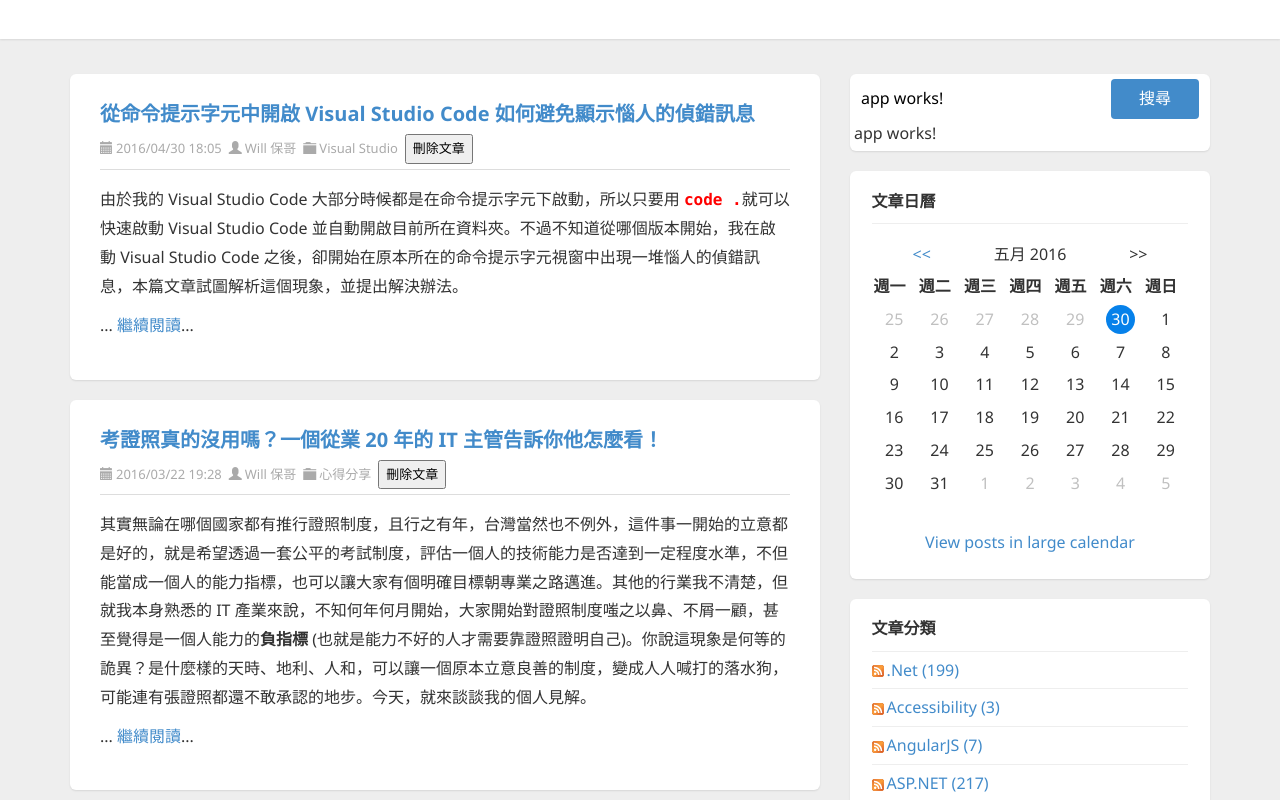
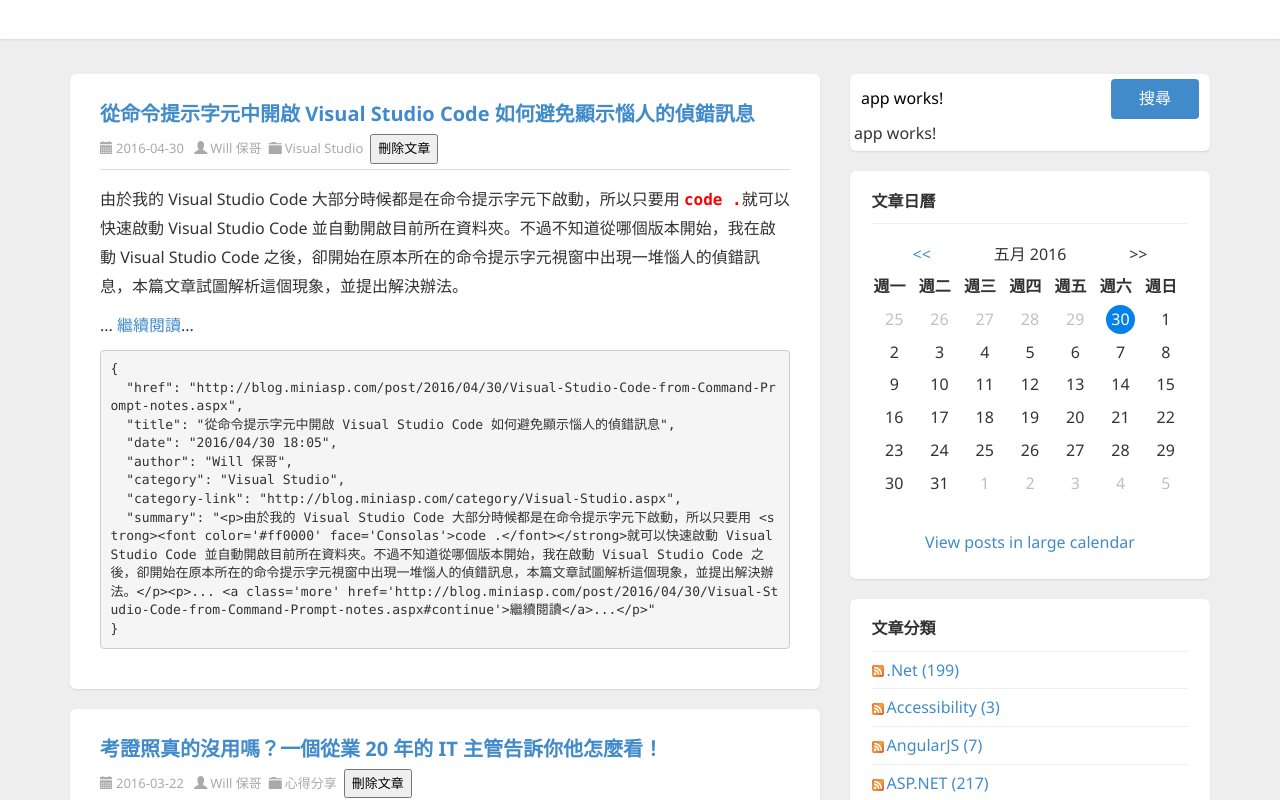
Before and after one commit to coolrare/demo0510, an Angular app: page / in a window 1280 px wide. Shown: the part 180-980 px from the top of the page. Built offline with nearby package versions, Linux system fonts and the light colour scheme.

Commit message:
示範 Pipe 元件的用法

```diff
--- a/src/app/article/article.component.html
+++ b/src/app/article/article.component.html
@@ -4,7 +4,9 @@
         <a [href]="item.href">{{item.title}}</a>
     </h2>
     <div class="post-info clearfix">
-      <span class="post-date"><i class="glyphicon glyphicon-calendar"></i>{{item.date}}</span>
+      <span class="post-date">
+        <i class="glyphicon glyphicon-calendar"></i>{{item.date|date:'yyyy-MM-dd'}}
+      </span>
       <span class="post-author"><i class="glyphicon glyphicon-user"></i><a href="http://blog.miniasp.com/author/will.aspx">{{item.author}}</a></span>
       <span class="post-category"><i class="glyphicon glyphicon-folder-close"></i><a [href]="item['category-link']">{{item.category}}</a></span>
       <button type="button" (click)="deleteArticle()">刪除文章</button>
@@ -12,4 +14,5 @@
   </header>
   <section class="post-body text" [innerHTML]="item.summary">
   </section>
+  <pre>{{ item | json }}</pre>
 </article>
```
